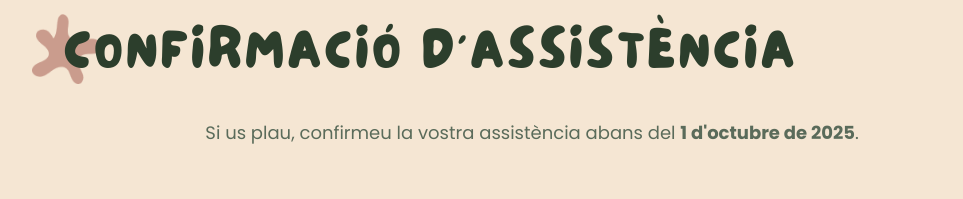
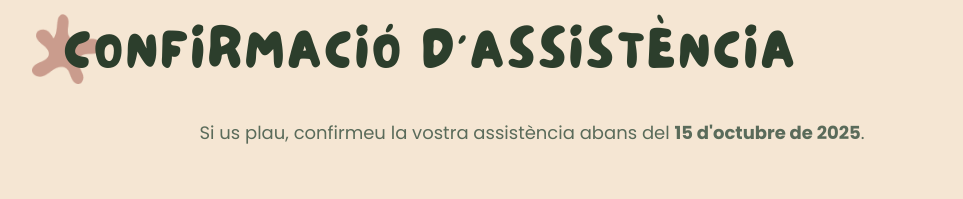
Before and after one commit to AlbertSuarez/albert-elena, a Next.js app: page / in a window 1280 px wide. Shown: the part 3660-3859 px from the top of the page, without its empty margins (108-1071 px from the left). Built offline with nearby package versions, Linux system fonts and the light colour scheme.

Commit message:
📝 Update RSVP deadline to 15 d'octubre de 2025

```diff
--- a/src/components/RSVP/Form.tsx
+++ b/src/components/RSVP/Form.tsx
@@ -124,7 +124,7 @@ export const Form = ({
   return (
     <>
     <p className={styles.rsvpIntro}>
-      Si us plau, confirmeu la vostra assistència abans del <strong>1 d&apos;octubre de 2025</strong>.
+      Si us plau, confirmeu la vostra assistència abans del <strong>15 d&apos;octubre de 2025</strong>.
     </p>
 
     <form className={styles.rsvpForm} onSubmit={handleSubmit}>
```
